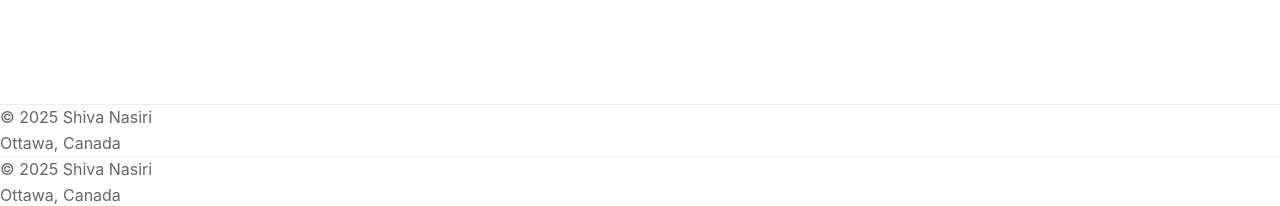
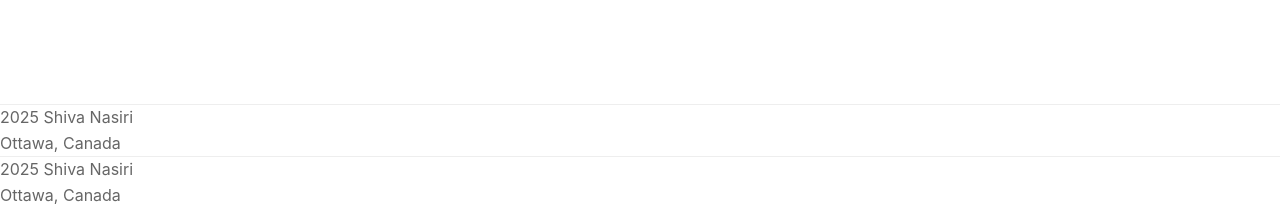
Before and after one commit to shivanasiri/shivanasiri.github.io, a Jekyll site: the page built from index.md, in a window 1280 px wide and 900 px high, scrolled down 452 px. Shown: the part 691-897 px from the top of the window. Built offline with Jekyll 4.4.1, drawn with Linux system fonts in a browser that asks for light colours.

Commit message:
Update footer.html

```diff
--- a/_includes/footer.html
+++ b/_includes/footer.html
@@ -1,6 +1,8 @@
 <footer class="site-footer">
   <div class="inner">
-    <div>© {{ "now" | date: "%Y" }} {{ site.title }}</div>
+    <div>{{ "now" | date: "%Y" }} {{ site.title }}</div>
     <div class="muted">Ottawa, Canada</div>
   </div>
 </footer>
+
+<script src="{{ '/assets/js/gallery.js' | relative_url }}"></script>
```
